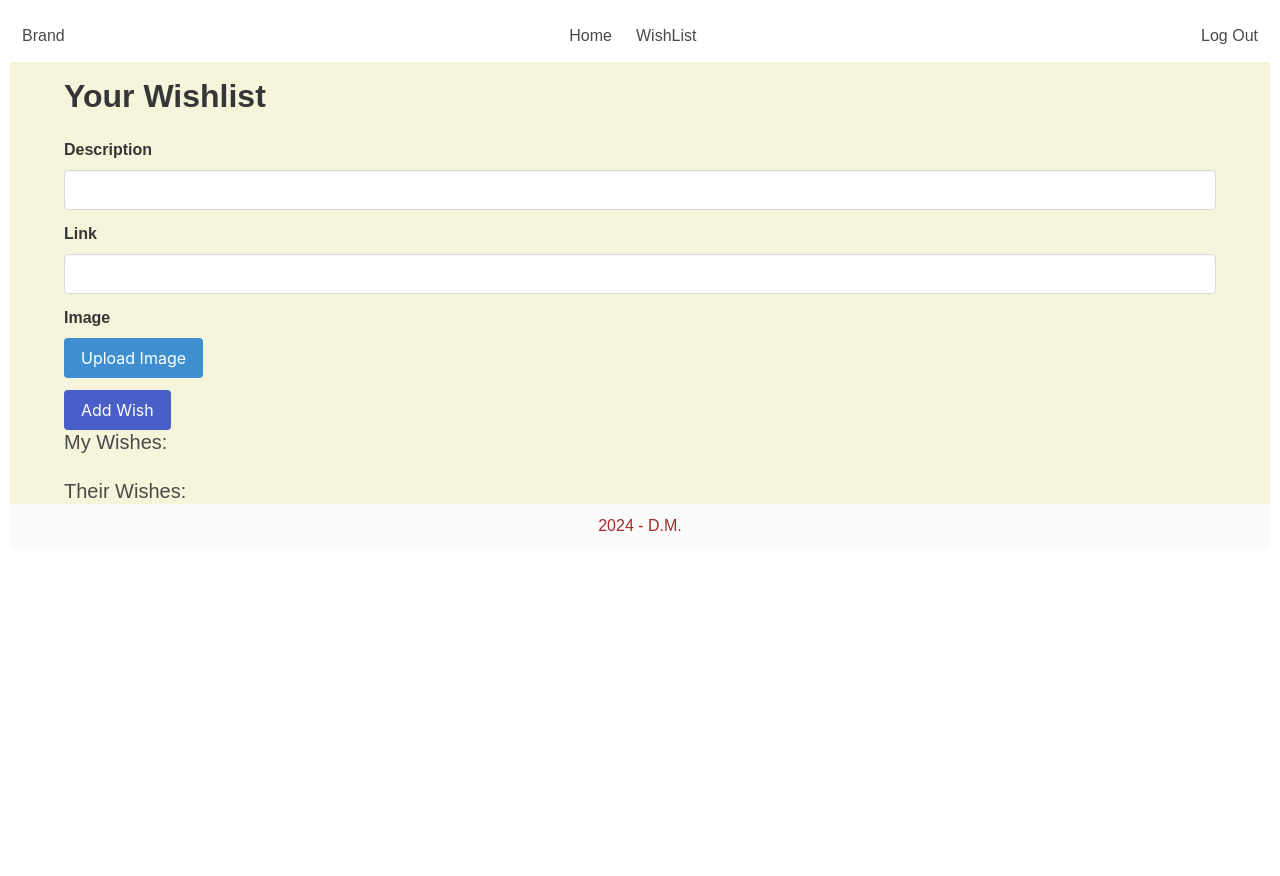
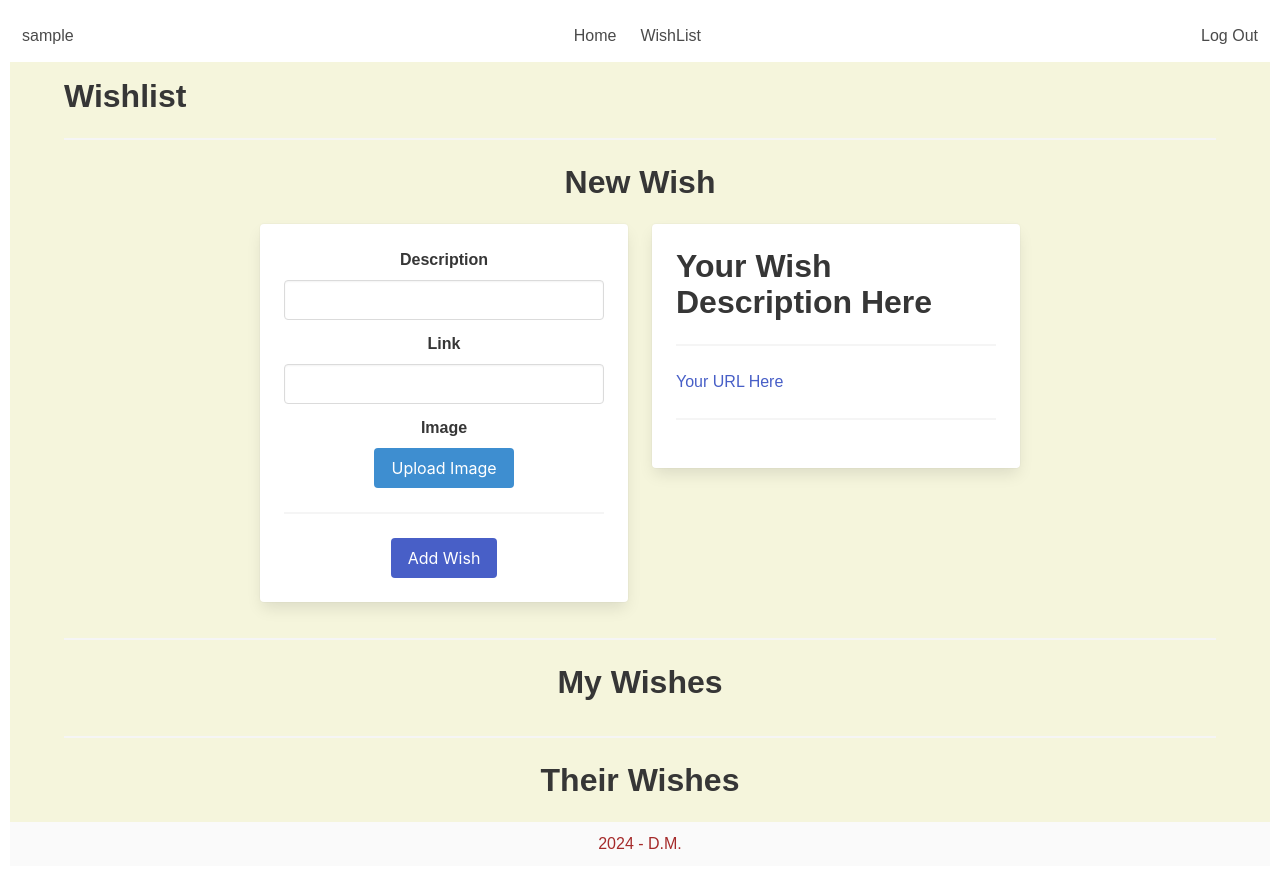
Before and after one commit to danmikes/flask, a Flask app: page /wishlist in a window 1280 px wide. Before the commit the page ends 531 px from the top, so only its background shows below. Run offline with Flask 3, Linux system fonts and the light colour scheme; the visitor is signed in with stand-in values (Sample User, id 1); data that the repository does not hold is empty; some libraries are stand-ins or nearby versions.

Commit message:
Add preview and show current_user

```diff
--- a/app/route/main.py
+++ b/app/route/main.py
@@ -47,11 +47,7 @@ def wishlist():
     return redirect(url_for('main.wishlist'))
 
   wishes = Wish.query.filter_by(owner=current_user).all()
-  their_wishes = Wish.query.filter(
-    or_(
-      Wish.owner != current_user, Wish.bought == False
-    )
-  ).all()
+  their_wishes = Wish.query.filter(Wish.owner != current_user).all()
 
   for wish in their_wishes:
     if wish.url:
--- /dev/null
+++ b/app/static/js/wish.js
@@ -0,0 +1,30 @@
+function updatePreview() {
+  const description = document.getElementById('wishForm').description.value;
+  const url = document.getElementById('wishForm').url.value;
+
+  document.getElementById('previewDescription').innerText = description || 'Your Wish Description Here';
+
+  const previewURL = document.getElementById('previewURL');
+  if (url) {
+      previewURL.innerHTML = `<a href="${url}" target="_blank">${url}</a>`;
+  } else {
+      previewURL.innerHTML = 'Your URL Here';
+  }
+}
+
+function updateImagePreview(input) {
+  const file = input.files[0];
+  const previewImage = document.getElementById('previewImage');
+  const previewImageContainer = document.getElementById('previewImageContainer');
+
+  if (file) {
+      const reader = new FileReader();
+      reader.onload = function(e) {
+          previewImage.src = e.target.result;
+          previewImageContainer.style.display = 'block'; // Show image container
+      };
+      reader.readAsDataURL(file);
+  } else {
+      previewImageContainer.style.display = 'none'; // Hide image container if no file
+  }
+}
--- a/app/template/base.htm
+++ b/app/template/base.htm
@@ -19,5 +19,7 @@
   {% include 'unit/footer.htm' %}
 
   <script src="{{ url_for('static', filename='js/navbar.js') }}"></script>
+
+  {% block js %}{% endblock %}
 </body>
 </html>
--- a/app/template/main/wishlist.htm
+++ b/app/template/main/wishlist.htm
@@ -5,48 +5,79 @@
 {% endblock %}
 
 {% block body %}
-<h1 class="title">Your Wishlist</h1>
+<h1 class="title">Wishlist</h1>
 
-<form method="POST" enctype="multipart/form-data">
+<hr>
+
+<h2 class="title has-text-centered">New Wish</h2>
+<div class="columns is-multiline is-centered">
+  <div class="column is-one-third">
+    <div class="card">
+      <div class="card-content">
+        <form method="POST" enctype="multipart/form-data" id="wishForm">
           {{ form.hidden_tag() }}
-  <div class="field">
+          <div class="field has-text-centered">
             {{ form.description.label(class='label') }}
             <div class="control">
-      {{ form.description(class='input') }}
+              {{ form.description(class='input', oninput='updatePreview()') }}
             </div>
           </div>
 
-  <div class="field">
+          <div class="field has-text-centered">
             {{ form.url.label(class='label') }}
             <div class="control">
-      {{ form.url(class='input') }}
+              {{ form.url(class='input', oninput='updatePreview()') }}
             </div>
           </div>
 
-  <div class="field">
+          <div class="field has-text-centered">
             {{ form.img.label(class='label') }}
             <div class="control">
-      {{ form.img(class='file-input', accept='image/*') }}
+              {{ form.img(class='file-input', accept='image/*', onchange='updateImagePreview(this)') }}
               <button type="button" class="button is-info" onclick="this.previousElementSibling.click();">Upload Image</button>
             </div>
           </div>
 
-  <div class="field">
+          <hr>
+
+          <div class="field has-text-centered">
             {{ form.submit(class='button is-link') }}
           </div>
         </form>
+      </div>
+    </div>
+  </div>
 
-<h2 class="subtitle">My Wishes:</h2>
-<div class="colums is-multiline">
+  <div class="column is-one-third">
+    <div class="card" id="previewCard">
+      <div class="card-content">
+        <p class="title" id="previewDescription">Your Wish Description Here</p>
+        <hr>
+        <p id="previewURL"><a href="#" target="_blank">Your URL Here</a></p>
+        <hr>
+        <figure class="image" id="previewImageContainer" style="display: none;">
+          <img id="previewImage" src="#" alt="" />
+        </figure>
+      </div>
+    </div>
+  </div>
+</div>
+
+<hr>
+
+<h2 class="title has-text-centered">My Wishes</h2>
+<div class="columns is-multiline">
   {% for wish in wishes %}
     <div class="column is-one-third">
       <div class="card">
         <div class="card-content">
           <p class="title">{{ wish.description }}</p>
           {% if wish.url %}
+            <hr>
             <p><a href="{{ wish.url }}" target="_blank">Link</a></p>
           {% endif %}
           {% if wish.img %}
+          <hr>
           <figure class="image">
             <img src="{{ url_for('static', filename='upload/' + wish.img) }}">
           </figure>
@@ -57,7 +88,9 @@
   {% endfor %}
 </div>
 
-<h2 class="subtitle">Their Wishes:</h2>
+<hr>
+
+<h2 class="title has-text-centered">Their Wishes</h2>
 <div class="columns is-multiline">
   {% for wish in their_wishes %}
     <div class="column is-one-third">
@@ -69,11 +102,13 @@
             <p><a href="{{ wish.url }}" target="_blank">{{ wish.domain }}</a></p>
           {% endif %}
           {% if wish.img %}
+            <hr>
             <figure class="image">
               <img src="{{ url_for('static', filename='upload/' + wish.img) }}">
             </figure>
           {% endif %}
           {% if not wish.bought %}
+            <hr>
             <a href="{{ url_for('main.mark_as_bought', wish_id=wish.id) }}" class="button is-primary">Mark as Bought</a></li>
           {% elif wish.buyer_id == current_user.id %}
             <a href="{{ url_for('main.unmark_as_bought', wish_id=wish.id) }}" class="button is-danger">Unmark as Bought</a></li>
@@ -84,4 +119,8 @@
   {% endfor %}
 </div>
 
+{% block js %}
+  <script src="{{ url_for('static', filename='js/wish.js') }}"></script>
 {% endblock %}
+
+{% endblock %}
--- a/app/template/unit/header.htm
+++ b/app/template/unit/header.htm
@@ -1,7 +1,7 @@
 <header>
   <nav class="navbar" role="navigation" aria-label="main navigation">
     <div class="navbar-brand">
-      <a class="navbar-item" href="{{ url_for('main.index') }}">Brand</a>
+      <a class="navbar-item" href="{{ url_for('main.index') }}">{{ current_user.username }}</a>
     </div>
 
     <div role="button" class="navbar-burger" aria-label="menu" aria-expanded="false" data-target="navbarBasicExample">
```
Also changed, not shown: app/static/upload/bloodchild.png (added), app/static/upload/glassmaker.png (added), app/static/upload/kalender.png (added), app/static/upload/milk.png (added), app/static/upload/screw.png. Lines whose indentation alone changed are shown as unchanged.
